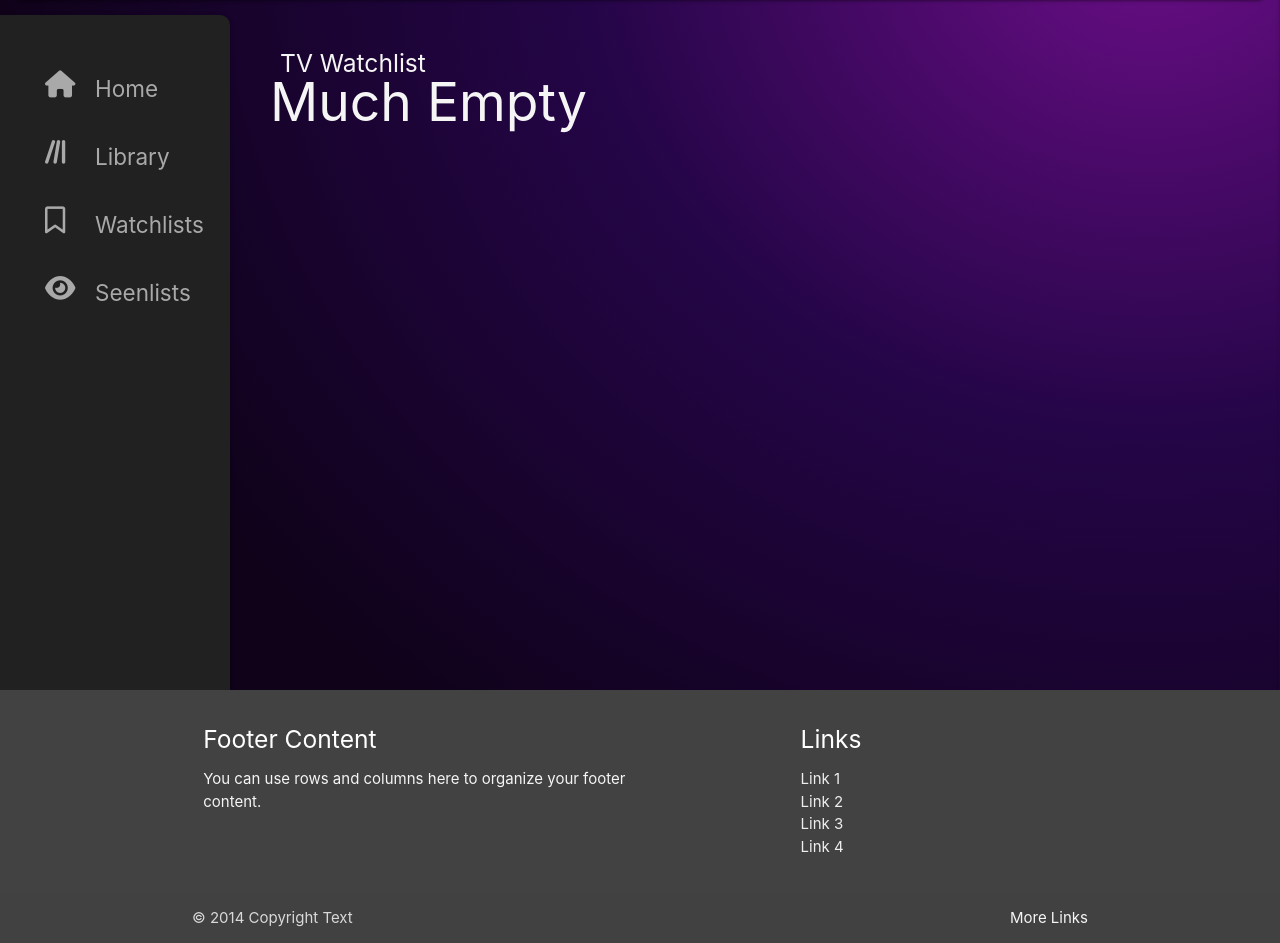
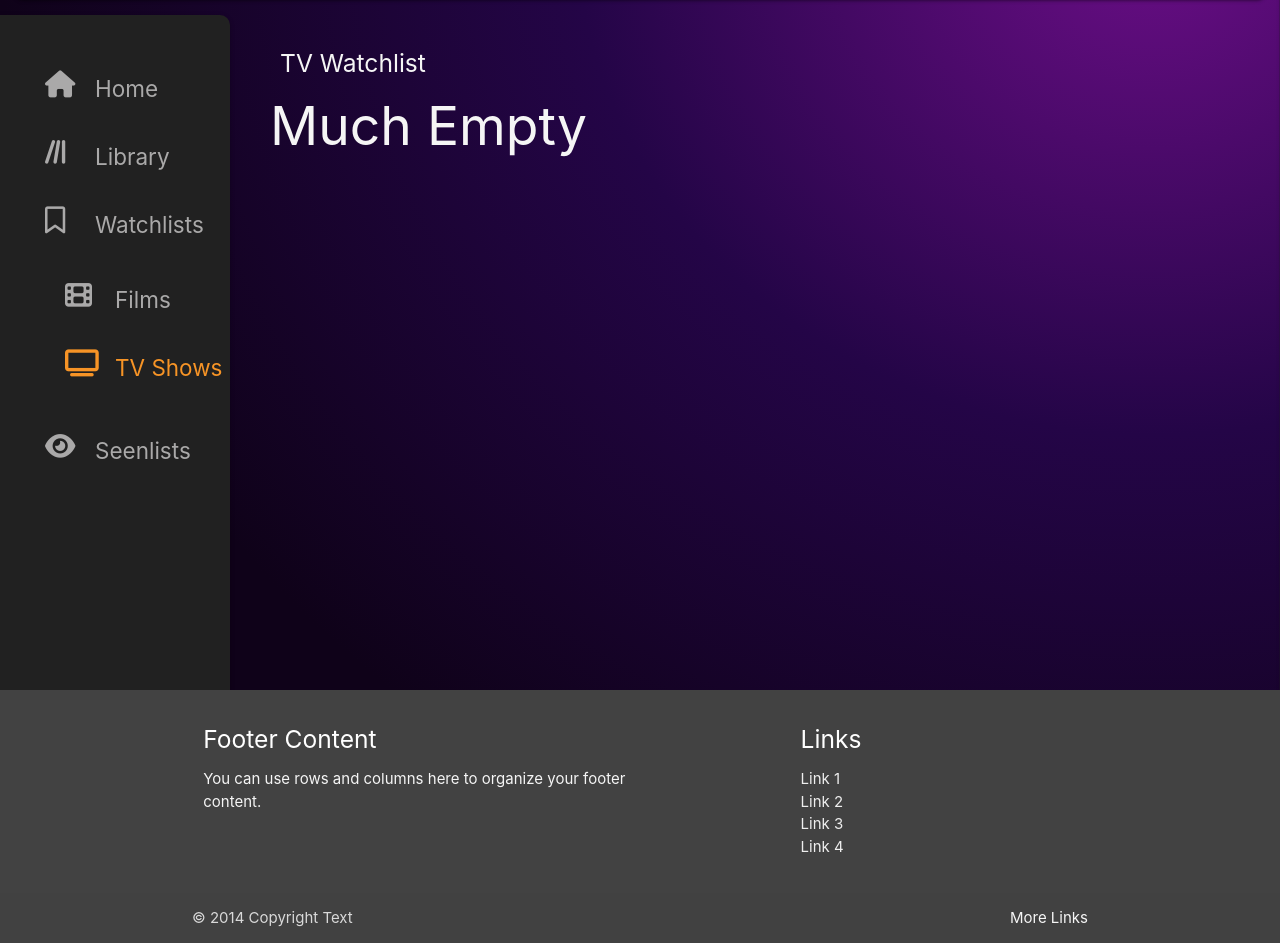
Before and after one commit to dougyb83/MTDb-Movie-Television-Database, a Flask app: page /view_watchlist/tv in a window 1280 px wide. Shown: the part 74-1017 px from the top of the page. Run offline with Flask 3, Linux system fonts and the light colour scheme; the visitor is signed in with stand-in values (Sample User, id 1); a database or web service that is not in the repository returns one stand-in record (values such as "Sample title"); some libraries are stand-ins or nearby versions.

Commit message:
Improve menu styling

```diff
--- a/static/css/style.css
+++ b/static/css/style.css
@@ -2,6 +2,11 @@ flash messages
 .flashes {
     position: absolute;
     width: 100%;
+}
+
+.menu-item .active, .active a {
+    background-color: unset;
+    color: #F79426;
 }
 
 /* base.html */
@@ -67,15 +72,11 @@ nav ul a {
     color: rgb(170, 169, 169);
 }
 
-.sidenav li:hover  a {
-    color: whitesmoke;
-}
-
 ul#nav-menu {
     text-align: center;
 }
 
-ul li:hover a {
+ul li div:hover > a, nav ul li:hover a {
     color: #fffffffc;
 }
 
@@ -236,6 +237,10 @@ input#login-password, input#login-username,input#signup-username,input#signup-pa
     position: relative;
     margin-left: 10px;
     top: 40px;
+}
+
+.list-container {
+    margin-top: 60px;
 }
 
 .card-poster {
@@ -448,6 +453,10 @@ textarea::placeholder {
     .sidenav.sidenav-fixed {
         width: 16vw;
     }
+
+    .card-poster {
+        height: 35vh;
+    }
 }
 
 @media only screen and (max-width: 1440px) {
@@ -531,7 +540,7 @@ textarea::placeholder {
     }
 
     .card-poster {
-        height: 24vh;
+        height: 22vh;
     }
 
     .card .card-reveal {
--- a/static/js/script.js
+++ b/static/js/script.js
@@ -55,18 +55,23 @@ $(document).ready(function(){
   if (document.getElementById("rating") && rating) {
     document.getElementById("star" + rating.toString()).setAttribute("checked", "checked");
   }
-});
-// hide the sublists and show them when clicked
-$(".watchlists").addClass("hide");
-$("#watchlists>a").click(function () {
-  $(".watchlists").toggleClass("hide")
-  $(".watchlists").toggleClass("show")
-});
-// hide the sublists and show them when clicked
-$(".seenlists").addClass("hide");
-$("#seenlists>a").click(function () {
-  $(".seenlists").toggleClass("hide")
-  $(".seenlists").toggleClass("show")
+  // hide the sublists and show them when clicked
+  // $(".watchlists").addClass("hide");
+  $("#watchlists>a").click(function () {
+    $(".watchlists").toggleClass("hide show")
+  });
+  // hide the sublists and show them when clicked
+  // $(".seenlists").addClass("hide");
+  $("#seenlists>a").click(function () {
+    $(".seenlists").toggleClass("hide show")
+  });
+  // Keep sublists visible when viewing relevant data on list.html
+  if ($("#list-sub-title").text().trim() == "Films Watchlist" || $("#list-sub-title").text().trim() == "TV Watchlist") {
+    $(".watchlists").toggleClass("hide show");
+  }
+  else if ($("#list-sub-title").text().trim() == "Films Seenlist" || $("#list-sub-title").text().trim() == "TV Seenlist") {
+      $(".seenlists").toggleClass("hide show");
+    }
 });
 
 
--- a/templates/base.html
+++ b/templates/base.html
@@ -31,9 +31,9 @@
                     </form>
                     <a href="#" data-target="nav-menu" class="sidenav-trigger right"><i class="fas fa-bars"></i></a>
                     <ul class="hide-on-med-and-down">
-                        <li><a href="{{ url_for('home') }}">Home</a></li>
+                        <li {% if request.path == url_for('home') %}class="active" {% endif %}><a href="{{ url_for('home') }}">Home</a></li>
                         {% if session.user %}
-                        <li><a href="{{ url_for('library') }}">Library</a></li>
+                        <li {% if request.path == url_for('library') %}class="active" {% endif %}><a href="{{ url_for('library') }}">Library</a></li>
                         {% if session.user|lower == "admin"|lower %}
                             <li><a href="#">Manage Categories</a></li>
                         {% endif %}
--- a/templates/feature-details.html
+++ b/templates/feature-details.html
@@ -20,7 +20,7 @@
                 <div class="menu-item" id="watchlists">
                     <a href="#"><i class="fa-regular fa-bookmark"></i></a>
                     <a href="#" class="list-item menu-item-text">Watchlists</a>
-                    <ul class="sub-menu watchlists">
+                    <ul class="sub-menu hide watchlists">
                         <li>
                             <div class="sub-menu-item">
                                 <a href="{{ url_for('view_watchlist', media_type='movie') }}"><i class="fa-solid fa-film"></i></a>
@@ -40,7 +40,7 @@
                 <div class="menu-item" id="seenlists">
                     <a href="#"><i class="fa-solid fa-eye"></i></a>
                     <a href="#" class="list-item menu-item-text">Seenlists</a>
-                    <ul class="sub-menu seenlists">
+                    <ul class="sub-menu hide seenlists">
                         <li>
                             <div class="sub-menu-item">
                                 <a href="{{ url_for('view_seenlist', media_type='movie') }}"><i class="fa-solid fa-film"></i></a>
--- a/templates/list.html
+++ b/templates/list.html
@@ -20,17 +20,25 @@
                 <div class="menu-item" id="watchlists">
                     <a href="#"><i class="fa-regular fa-bookmark"></i></a>
                     <a href="#" class="list-item menu-item-text">Watchlists</a>
-                    <ul class="sub-menu watchlists">
+                    <ul class="sub-menu watchlists hide">
                         <li>
                             <div class="sub-menu-item">
-                                <a href="{{ url_for('view_watchlist', media_type='movie') }}"><i class="fa-solid fa-film"></i></a>
-                                <a href="{{ url_for('view_watchlist', media_type='movie') }}" class="list-item">Films</a>
+                                <a href="{{ url_for('view_watchlist', media_type='movie') }}" {% if request.path == url_for('view_watchlist', media_type="movie") %}class="active" {% endif %}>
+                                    <i class="fa-solid fa-film"></i>
+                                </a>
+                                <a href="{{ url_for('view_watchlist', media_type='movie') }}" {% if request.path == url_for('view_watchlist', media_type="movie") %}class="active list-item" {% else %} class="list-item" {% endif %}>
+                                    Films
+                                </a>
                             </div>
                         </li>
                         <li>
                             <div class="sub-menu-item">
-                                <a href="{{ url_for('view_watchlist', media_type='tv') }}"><i class="fa-solid fa-tv"></i></a>
-                                <a href="{{ url_for('view_watchlist', media_type='tv') }}" class="list-item">TV Shows</a>
+                                <a href="{{ url_for('view_watchlist', media_type='tv') }}" {% if request.path == url_for('view_watchlist', media_type="tv") %}class="active" {% endif %}>
+                                    <i class="fa-solid fa-tv"></i>
+                                </a>
+                                <a href="{{ url_for('view_watchlist', media_type='tv') }}" {% if request.path == url_for('view_watchlist', media_type="tv") %}class="active list-item" {% else %} class="list-item" {% endif %}>
+                                    TV Shows
+                                </a>
                             </div>
                         </li>
                     </ul>
@@ -40,17 +48,25 @@
                 <div class="menu-item" id="seenlists">
                     <a href="#"><i class="fa-solid fa-eye"></i></a>
                     <a href="#" class="list-item menu-item-text">Seenlists</a>
-                    <ul class="sub-menu seenlists">
+                    <ul class="sub-menu seenlists hide">
                         <li>
                             <div class="sub-menu-item">
-                                <a href="{{ url_for('view_seenlist', media_type='movie') }}"><i class="fa-solid fa-film"></i></a>
-                                <a href="{{ url_for('view_seenlist', media_type='movie') }}" class="list-item">Films</a>
+                                <a href="{{ url_for('view_seenlist', media_type='movie') }}" {% if request.path == url_for('view_seenlist', media_type="movie") %}class="active" {% endif %}>
+                                    <i class="fa-solid fa-film"></i>
+                                </a>
+                                <a href="{{ url_for('view_seenlist', media_type='movie') }}" {% if request.path == url_for('view_seenlist', media_type="movie") %}class="active list-item" {% else %} class="list-item" {% endif %}>
+                                    Films
+                                </a>
                             </div>
                         </li>
                         <li>
                             <div class="sub-menu-item">
-                                <a href="{{ url_for('view_seenlist', media_type='tv') }}"><i class="fa-solid fa-tv"></i></a>
-                                <a href="{{ url_for('view_seenlist', media_type='tv') }}" class="list-item">TV Shows</a>
+                                <a href="{{ url_for('view_seenlist', media_type='tv') }}" {% if request.path == url_for('view_seenlist', media_type="tv") %}class="active" {% endif %}>
+                                    <i class="fa-solid fa-tv"></i>
+                                </a>
+                                <a href="{{ url_for('view_seenlist', media_type='tv') }}" {% if request.path == url_for('view_seenlist', media_type="tv") %}class="active list-item" {% else %} class="list-item" {% endif %}>
+                                    TV Shows
+                                </a>
                             </div>
                         </li>
                     </ul>
@@ -65,7 +81,7 @@
     </div>
 
     <div class="list-content container">
-        <h5 class="list-sub-title">
+        <h5 class="list-sub-title" id="list-sub-title">
             {% if list_type == "watchlist" and media_type == "movie" %}
                 Films Watchlist
             {% elif list_type == "watchlist"and media_type == "tv" %}
@@ -76,7 +92,7 @@
                 TV Seenlist
             {% endif %}
         </h5>
-        <div class="row">
+        <div class="row list-container">
             {% if media_data|length > 0 %}
                 {% for item in media_data %}
                     <div class="col l2 m2 s4">
--- a/templates/search-result.html
+++ b/templates/search-result.html
@@ -19,7 +19,7 @@
                 <div class="menu-item" id="watchlists">
                     <a href="#"><i class="fa-regular fa-bookmark"></i></a>
                     <a href="#" class="list-item menu-item-text">Watchlists</a>
-                    <ul class="sub-menu watchlists">
+                    <ul class="sub-menu hide watchlists">
                         <li>
                             <div class="sub-menu-item">
                                 <a href="{{ url_for('view_watchlist', media_type='movie') }}"><i class="fa-solid fa-film"></i></a>
@@ -39,7 +39,7 @@
                 <div class="menu-item" id="seenlists">
                     <a href="#"><i class="fa-solid fa-eye"></i></a>
                     <a href="#" class="list-item menu-item-text">Seenlists</a>
-                    <ul class="sub-menu seenlists">
+                    <ul class="sub-menu hide seenlists">
                         <li>
                             <div class="sub-menu-item">
                                 <a href="{{ url_for('view_seenlist', media_type='movie') }}"><i class="fa-solid fa-film"></i></a>
```
Also changed, not shown: templates/library.html (+6 -6 lines).
